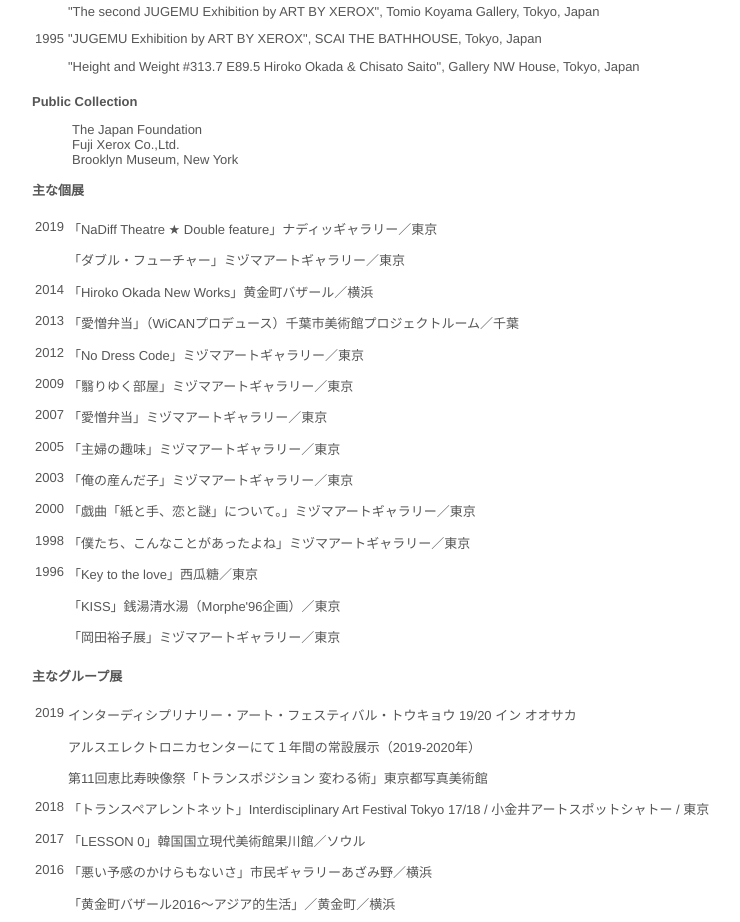
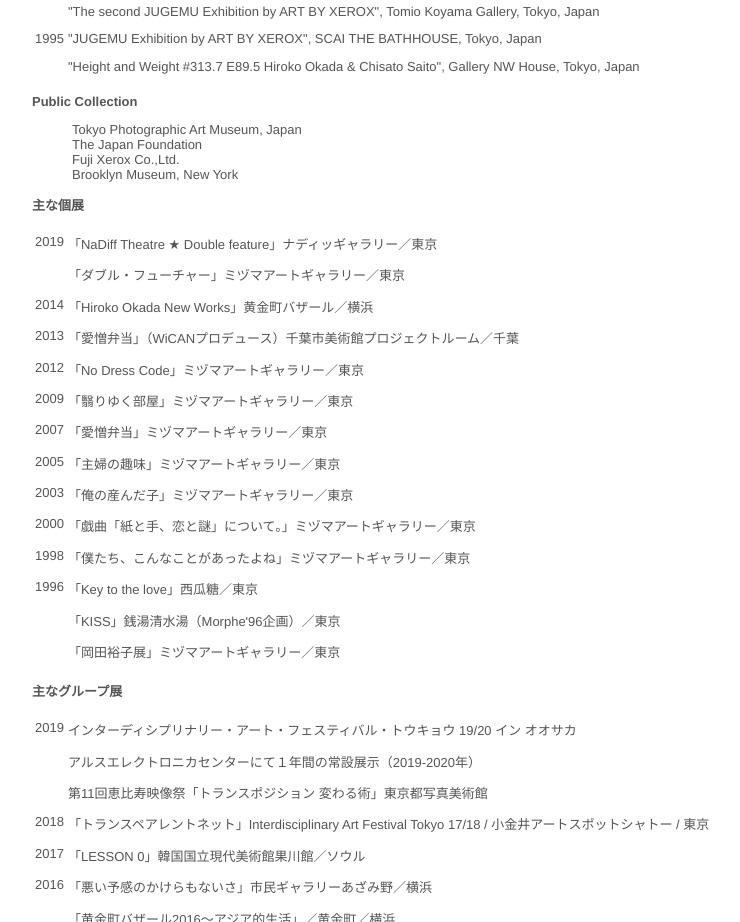
Before and after one commit to aidatorajiro/okadahiroko.info, a plain HTML site: page biography.html in a window 1280 px wide. Shown: the part 2820-3742 px from the top of the page, without its empty margins (7-747 px from the left). Drawn offline with Linux system fonts and the light colour scheme.

Commit message:
Update biography.html

```diff
--- a/biography.html
+++ b/biography.html
@@ -133,6 +133,7 @@
         <p><b>Public Collection</b></p>
         <span>
           <ul>
+            <li>Tokyo Photographic Art Museum, Japan</li>
             <li>The Japan Foundation</li>
             <li>Fuji Xerox Co.,Ltd.</li>
             <li>Brooklyn Museum, New York</li>
```
